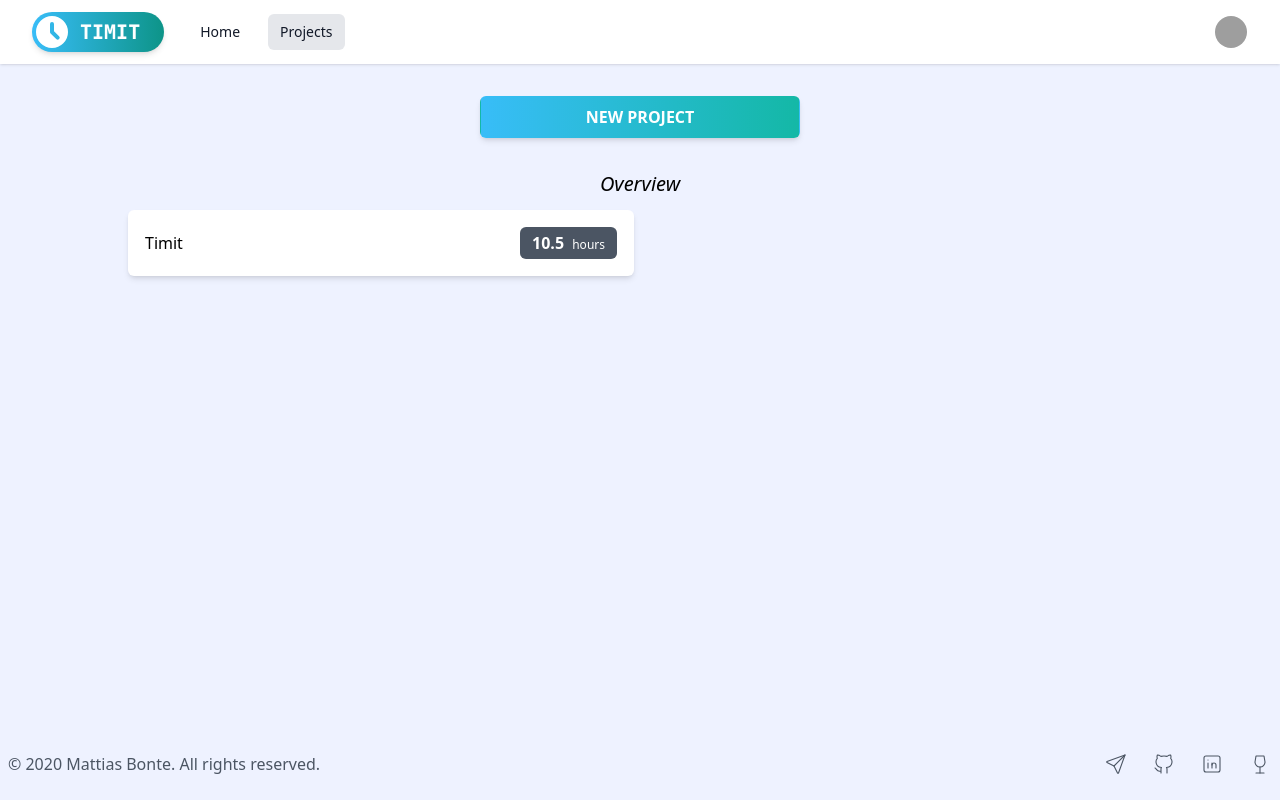
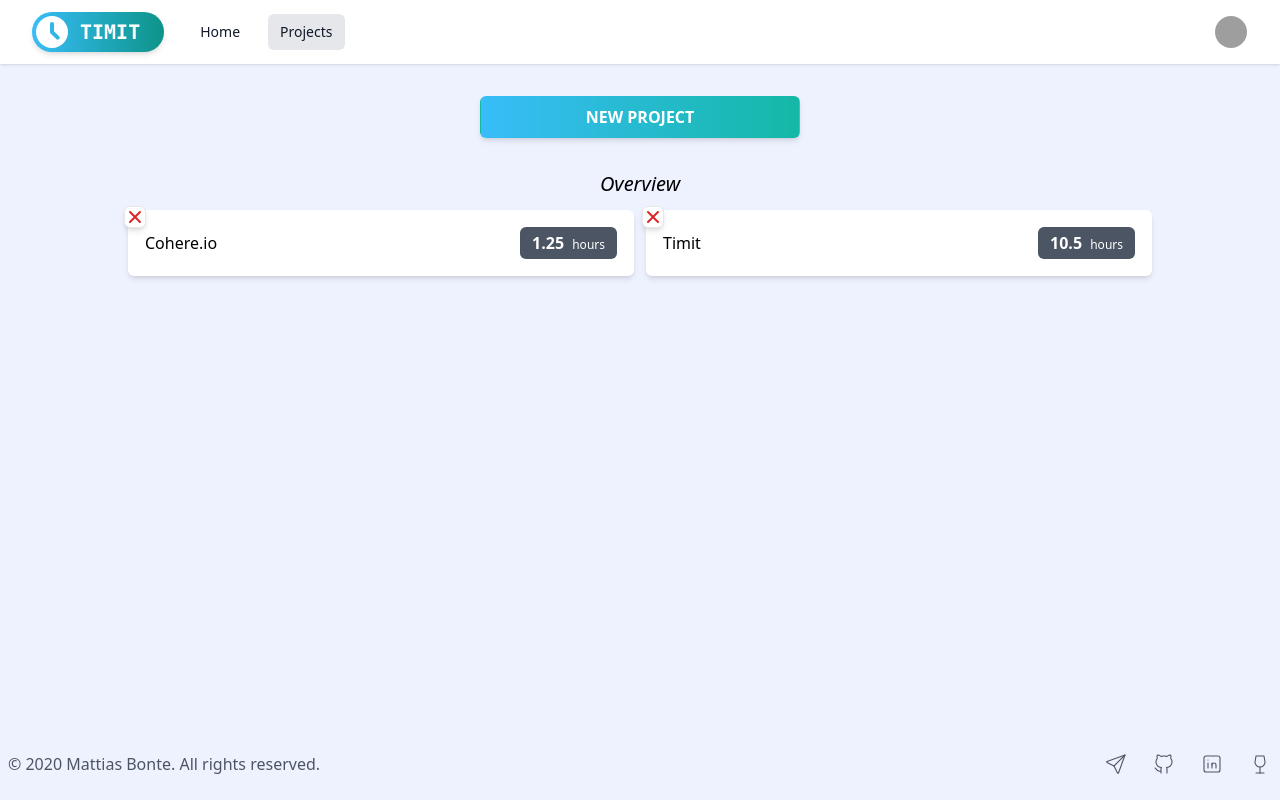
Before and after one commit to mattiasbonte/TIMIT-FE, a Vue app: page /overview in a window 1280 px wide. Built offline with nearby package versions, Linux system fonts and the light colour scheme; grey boxes are pictures that could not be loaded.

Commit message:
Add Delete Functionalities & Dummy Project

```diff
--- a/package.json
+++ b/package.json
@@ -16,6 +16,7 @@
     "register-service-worker": "^1.7.1",
     "vue": "^3.0.0",
     "vue-router": "^4.0.0-0",
+    "vue-swipe-actions": "^2.0.0-beta.20",
     "vuex": "^4.0.0-0"
   },
   "devDependencies": {
--- a/src/App.vue
+++ b/src/App.vue
@@ -2,11 +2,13 @@
   <div class="main">
     <TheHeader />
     <Container class="flex-grow pt-8">
-      <router-view v-slot="{ Component, route }">
-        <transition
-          :name="route.meta.transition || 'slide_right'"
-          mode="out-in"
-        >
+      <router-view
+        v-slot="{
+          Component,
+          route,
+        }"
+      >
+        <transition :name="route.meta.transition || 'slide_right'" mode="out-in">
           <component :is="Component" />
         </transition>
       </router-view>
@@ -48,9 +50,9 @@
       },
     },
     watch: {
-      //
+      // Watch state for changes and save them local
       '$store.state.projects'() {
-        this.saveProjectsLocally();
+        // this.saveProjectsLocally();
       },
     },
   };
--- a/src/components/Overview/Overview.vue
+++ b/src/components/Overview/Overview.vue
@@ -25,7 +25,6 @@
           :key="project.id"
           :project_id="project.id"
           :description="project.description"
-          @click="navToProject(project.id)"
         />
       </div>
     </div>
@@ -46,11 +45,6 @@
         add_project: false,
       };
     },
-    methods: {
-      navToProject(id) {
-        this.$router.push(`/projects/${id}`);
-      },
-    },
   };
 </script>
 
--- a/src/components/Overview/components/Preview.vue
+++ b/src/components/Overview/components/Preview.vue
@@ -1,9 +1,19 @@
 <template>
-  <div class="preview">
+  <div class="relative">
+    <div
+      @click="navigateToProject"
+      class="preview"
+      :title="`Click to navigate to the overview of ${description}`"
+    >
+      <div>
         {{ description }}
+      </div>
 
       <!-- Project in progress -->
-    <div v-if="projectInProgress">
+      <div
+        v-if="projectInProgress"
+        :title="`You are currently working on ${description}`"
+      >
         <div class="feature__logo">
           <svg
             class=""
@@ -21,11 +31,36 @@
       </div>
 
       <!-- Project Total Time -->
-    <p v-else class="feature__total-time">
+      <p
+        v-else
+        class="feature__total-time"
+        :title="`You've worked ${getProjectTotalTime} hours on ${description}`"
+      >
         {{ getProjectTotalTime }}
         <span class="sm:hidden pl-1 text-xs font-thin">h</span>
         <span class="sm:inline-flex hidden pl-1 text-xs font-thin">hours</span>
       </p>
+    </div>
+
+    <!-- Delete Project  -->
+    <div
+      @click="deleteProject"
+      class="btn__delete__project"
+      :title="`Delete Project ${description}`"
+    >
+      <svg
+        class="w-5 h-5"
+        fill="currentColor"
+        viewBox="0 0 20 20"
+        xmlns="http://www.w3.org/2000/svg"
+      >
+        <path
+          fill-rule="evenodd"
+          d="M4.293 4.293a1 1 0 011.414 0L10 8.586l4.293-4.293a1 1 0 111.414 1.414L11.414 10l4.293 4.293a1 1 0 01-1.414 1.414L10 11.414l-4.293 4.293a1 1 0 01-1.414-1.414L8.586 10 4.293 5.707a1 1 0 010-1.414z"
+          clip-rule="evenodd"
+        ></path>
+      </svg>
+    </div>
   </div>
 </template>
 
@@ -34,6 +69,17 @@
     props: {
       description: { type: String, required: true },
       project_id: { type: String, required: true },
+    },
+    methods: {
+      navigateToProject() {
+        this.$router.push(`/projects/${this.project_id}`);
+      },
+      deleteProject() {
+        this.$store.commit({
+          type: 'deleteProject',
+          project_id: this.project_id,
+        });
+      },
     },
     computed: {
       getProjectTotalTime() {
@@ -52,11 +98,11 @@
 
 <style scoped>
   .preview {
-    @apply flex justify-between items-center;
+    @apply flex justify-between items-center relative;
     @apply px-4 py-4 bg-white;
     @apply border border-transparent;
     @apply rounded-md shadow-md cursor-pointer;
-    @apply transform hover:shadow-lg hover:scale-101 hover:border-light-blue-600;
+    @apply hover:shadow-lg hover:border-light-blue-600;
     /* dark */
     @apply dark:text-white dark:bg-gray-800 dark:border-gray-500;
     @apply dark:hover:border-gray-300 dark:hover:bg-gray-900;
@@ -75,4 +121,13 @@
     @apply bg-gradient-to-r  from-red-500 to-red-700;
     @apply dark:from-amber-600 dark:to-amber-800;
   }
+
+  .btn__delete__project {
+    @apply absolute top-0 left-0 transform -translate-x-1 -translate-y-1;
+    @apply cursor-pointer bg-white rounded-md text-red-600 shadow-md;
+    @apply border border-gray-200;
+    @apply hover:text-white hover:bg-red-600 hover:border-red-600 hover:scale-105;
+    @apply dark:text-white dark:bg-black dark:border-gray-500;
+    @apply dark:hover:text-white dark:hover:border-red-700 dark:hover:bg-red-700;
+  }
 </style>
--- a/src/components/Project/Project.vue
+++ b/src/components/Project/Project.vue
@@ -73,13 +73,14 @@
     computed: {
       getFeatures() {
         // Returns all the features of a specific project, project ID is send as payload
-        return this.$store.getters.getFeatures(this.project_id);
+        return this.$store.getters.getFeatures({ project_id: this.project_id });
       },
       getDescription() {
-        return this.$store.getters.getProject(this.project_id).description;
+        return this.$store.getters.getProject({ project_id: this.project_id })
+          .description;
       },
       getStartFormDisabledState() {
-        return this.$store.getters.getProject(this.project_id)
+        return this.$store.getters.getProject({ project_id: this.project_id })
           .disable_start_form;
       },
     },
--- a/src/components/Project/components/Feature.vue
+++ b/src/components/Project/components/Feature.vue
@@ -140,7 +140,7 @@
         });
       },
       getStartFormDisabledState() {
-        return this.$store.getters.getProject(this.project_id)
+        return this.$store.getters.getProject({ project_id: this.project_id })
           .disable_start_form;
       },
     },
--- a/src/components/Project/components/SegmentStartForm.vue
+++ b/src/components/Project/components/SegmentStartForm.vue
@@ -297,7 +297,7 @@
         return true;
       },
       getStartFormDisabledState() {
-        return this.$store.getters.getProject(this.project_id)
+        return this.$store.getters.getProject({ project_id: this.project_id })
           .disable_start_form;
       },
     },
--- a/src/store/index.js
+++ b/src/store/index.js
@@ -10,6 +10,29 @@ export default createStore({
       token: 'lflmqsjfljfmqjfjsqlfjlaofozfmlsqfjlémfqsjlmf',
     },
     projects: [
+      {
+        id: 'qdql12013mAljUmcuSquriql',
+        description: 'Cohere.io',
+        project_start_date: '2020-12-04',
+        disable_start_form: false,
+        hourly_rate: 25,
+        currency: 'EUR',
+        features: [
+          {
+            id: '3ml31lkldqj2',
+            description: 'Company pitch & send application',
+            segments: [
+              {
+                id: '319&8fdsjq23lfjslqfj',
+                start_date: '2020-12-04',
+                start_time: '09:30',
+                stop_date: '2020-12-04',
+                stop_time: '10:45',
+              },
+            ],
+          },
+        ],
+      },
       {
         id: 'FR2_mAljUdjmcuSquriql',
         description: 'Timit',
@@ -36,14 +59,14 @@ export default createStore({
             description: 'Set up routing and basic Vuex datastore',
             segments: [
               {
-                id: '3123fqsqld2dfjslqfj',
+                id: '3123fqsqld2dfadqqjslqfj',
                 start_date: '2020-11-20',
                 start_time: '13:30',
                 stop_date: '2020-11-20',
                 stop_time: '15:30',
               },
               {
-                id: '3123fqsqld2dfjslqfj',
+                id: '3123fqld2dfjslqfj',
                 start_date: '2020-11-20',
                 start_time: '16:00',
                 stop_date: '2020-11-20',
@@ -82,11 +105,35 @@ export default createStore({
     getProjects(state) {
       return state.projects;
     },
-    getProject: (state) => (id) => {
-      return state.projects.find((project) => project.id === id);
+    getProject: (state) => (payload) => {
+      return state.projects.find(
+        (project) => project.id === payload.project_id
+      );
     },
-    getFeatures: (state) => (id) => {
-      return state.projects.find((project) => project.id === id).features;
+    getFeatures: (state) => (payload) => {
+      return state.projects.find((project) => project.id === payload.project_id)
+        .features;
+    },
+    getSegment: (state) => (payload) => {
+      const project = state.projects.find(
+        (project) => project.id === payload.project_id
+      );
+      const feature = project.features.find(
+        (feature) => feature.id === payload.feature_id
+      );
+      const segment = feature.segments.find(
+        (segment) => segment.id === payload.segment_id
+      );
+      return segment;
+    },
+    getSegments: (state) => (payload) => {
+      const project = state.projects.find(
+        (project) => project.id === payload.project_id
+      );
+      const feature = project.features.find(
+        (feature) => feature.id === payload.feature_id
+      );
+      return feature.segments;
     },
     getProjectInProgress: (state) => (payload) => {
       // If we can find an empty stop_time timestamp in our segments, return true
@@ -120,18 +167,6 @@ export default createStore({
         return segment.stop_time === '';
       });
       return inProgress;
-    },
-    getSegment: (state) => (payload) => {
-      const project = state.projects.find(
-        (project) => project.id === payload.project_id
-      );
-      const feature = project.features.find(
-        (feature) => feature.id === payload.feature_id
-      );
-      const segment = feature.segments.find(
-        (segment) => segment.id === payload.segment_id
-      );
-      return segment;
     },
     getProjectTotalTime: (state) => (payload) => {
       const project = state.projects.find(
@@ -223,11 +258,24 @@ export default createStore({
                 if (segment.id === payload.segment_id) {
                   segment.stop_time = '';
                 }
-                return segment;
               });
             }
-            return feature;
           });
+        }
+        return project;
+      });
+    },
+    deleteProject(state, payload) {
+      state.projects = state.projects.filter(
+        (project) => project.id !== payload.project_id
+      );
+    },
+    deleteFeature(state, payload) {
+      state.projects = state.projects.map((project) => {
+        if (project.id === payload.project_id) {
+          project.features = project.features.filter(
+            (feature) => feature.id !== payload.feature_id
+          );
         }
         return project;
       });
@@ -237,12 +285,10 @@ export default createStore({
         if (project.id === payload.project_id) {
           project.features.map((feature) => {
             if (feature.id === payload.feature_id) {
-              const index = feature.segments.findIndex(
-                (segment) => segment.id === payload.segment_id
+              feature.segments = feature.segments.filter(
+                (segment) => segment.id !== payload.segment_id
               );
-              feature.segments.splice(index, 1);
             }
-            return feature;
           });
         }
         return project;
```
Also changed, not shown: src/components/Project/components/Segment.vue (+24 -1 lines), src/components/UI/TheHeader.vue (+5 -3 lines), 1 other file (tests, documents, lock files or other folders). Lines whose indentation alone changed are shown as unchanged.
